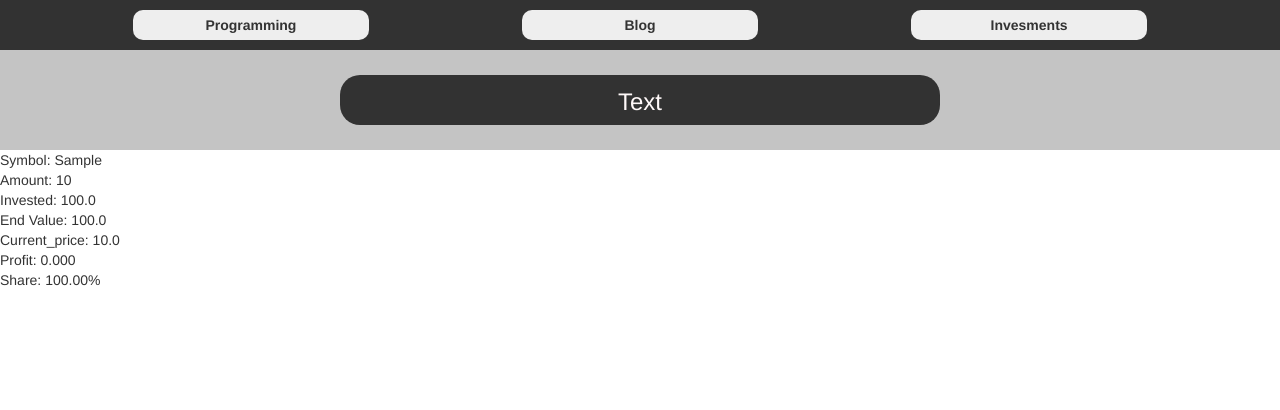
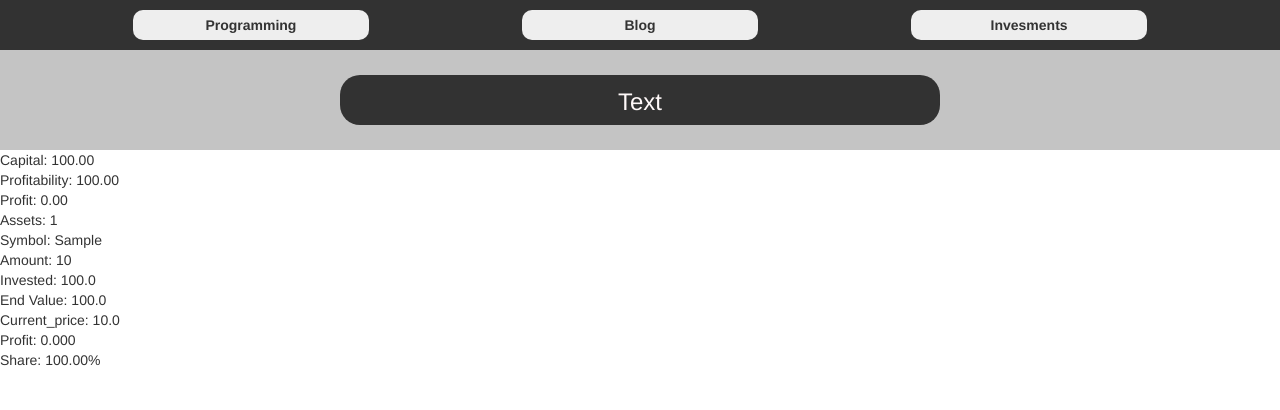
Before and after one commit to MuratovER/practice_app, a Django app: page /apps_list/investment in a window 1280 px wide. Shown: the top 410 px of the page. Run offline with Django 3.2, Linux system fonts and the light colour scheme; tables that the repository leaves empty hold one stand-in row (values such as "Sample post"); some libraries are stand-ins or nearby versions.

Commit message:
updated portfolio logick

```diff
--- a/mainsite/admin.py
+++ b/mainsite/admin.py
@@ -1,9 +1,9 @@
 from django.contrib import admin
-from mainsite.models import Post, Comment, CodeExamples, EulerProblem, Stock
-
+from mainsite.models import Post, Comment, CodeExamples, EulerProblem, Stock, Portfolio
 
 admin.site.register(Comment)
 admin.site.register(Post)
 admin.site.register(CodeExamples)
 admin.site.register(EulerProblem)
 admin.site.register(Stock)
+admin.site.register(Portfolio)
--- a/mainsite/models.py
+++ b/mainsite/models.py
@@ -99,6 +99,16 @@ class EulerProblem(models.Model):
         return self.title
 
 
+class Portfolio(models.Model):
+    capital = models.FloatField()
+    assets = models.IntegerField()
+    chart = models.ImageField(blank=True, null=True)
+    profitability = models.FloatField()
+    profit = models.FloatField()
+    standartandpoor = models.ImageField(blank=True, null=True)
+    revenue_image = models.ImageField(blank=True, null=True)
+
+
 class Stock(models.Model):
     id = models.IntegerField(primary_key=True)
     symbol = models.CharField(max_length=100)
--- a/mainsite/services/services_investment.py
+++ b/mainsite/services/services_investment.py
@@ -1,3 +1,12 @@
+def investment_calculation(stocks, portfolio):
+    stock_calculation(stocks)
+
+
+# def portfolio_calculation(stock_obj, portfolio):
+#     portfolio.assets = stock_obj.count()
+#
+
+
 def stock_calculation(stocks):
     allshare = 0
     for sharestock in stocks:
--- a/mainsite/templates/investment/main_invest.html
+++ b/mainsite/templates/investment/main_invest.html
@@ -3,7 +3,12 @@
 {% block content %}
 <div class="content-investment">
 <div class="content-investment-statistic">
-
+        <div class="content-investment-statistic-card">
+            <div class="content-investment-statistic-capital">Capital: {{ portfolio.capital }}</div>
+            <div class="content-investment-statistic-profitability">Profitability: {{ portfolio.profitability}}</div>
+            <div class="content-investment-statistic-profit">Profit: {{ portfolio.profit}}</div>
+            <div class="content-investment-statistic-assets">Assets: {{ portfolio.assets }}</div>
+        </div>
 </div>
 <div class="content-investment-chart">
 
--- a/mainsite/views.py
+++ b/mainsite/views.py
@@ -11,9 +11,9 @@ from django.views import View
 from rest_framework.utils import json
 
 from mainsite.forms import PostForm, CommentForm
-from mainsite.models import Post, Comment, LikeDislike, CodeExamples, EulerProblem, Stock
+from mainsite.models import Post, Comment, LikeDislike, CodeExamples, EulerProblem, Stock, Portfolio
 from mainsite.services.services_code_example import check_for_project_list
-from mainsite.services.services_investment import stock_calculation
+from mainsite.services.services_investment import stock_calculation, investment_calculation
 
 
 def apps_list(request):
@@ -43,9 +43,30 @@ def code_examples(request):
 
 def main_invest(request):
     stocks = Stock.objects.all()
-    stock_calculation(stocks)
+    portfolio = Portfolio.objects.get()
+    investment_calculation(stocks, portfolio)
+
+
+
+    profit = 0
+    first_capital = 0
+    full_capital = 0
+
+    for stock in stocks:
+        full_capital += stock.end_value
+        profit += float(stock.profit)
+        first_capital += stock.invested
+
+
+    portfolio.capital = "%.2f" % full_capital
+    portfolio_calc = full_capital - first_capital
+    portfolio.profit = "%.2f" % portfolio_calc
+    portfolio.assets = stocks.count()
+    profitability_calc = full_capital * 100 / first_capital
+    portfolio.profitability = "%.2f" % profitability_calc
     ctx = {
-        'stocks': stocks
+        'stocks': stocks,
+        'portfolio': portfolio
     }
     return render(request, 'investment/main_invest.html', ctx)
 
```
Also changed, not shown: mainsite/migrations/0022_portfolio.py (added), mainsite/migrations/0023_auto_20220217_1004.py (added).
